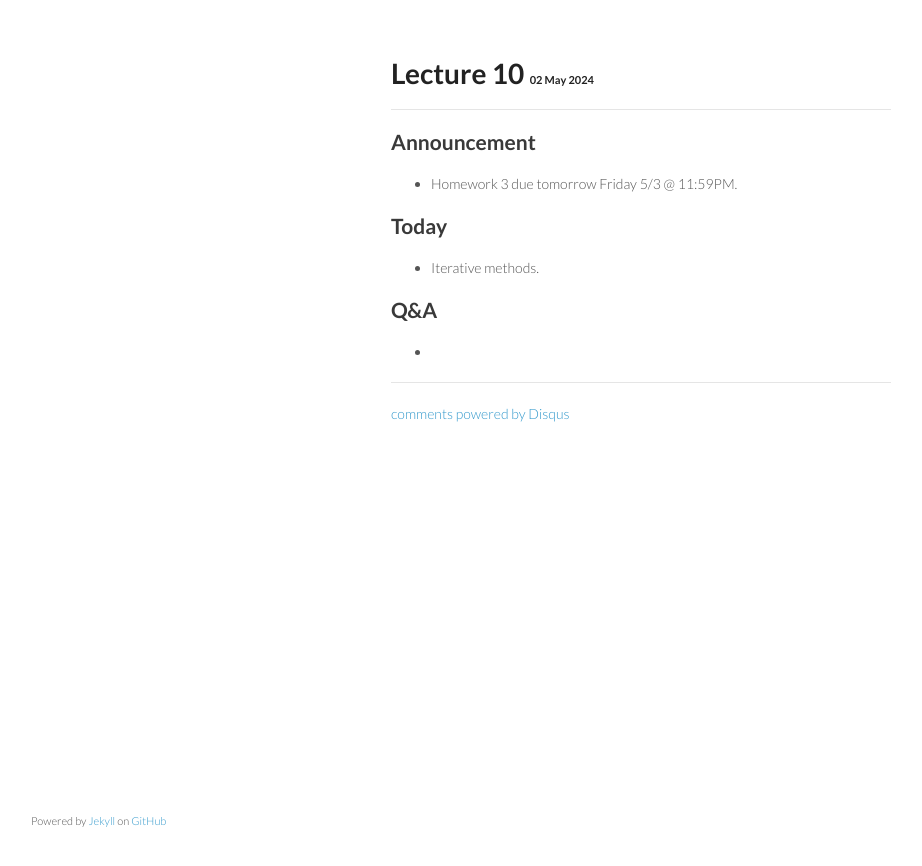
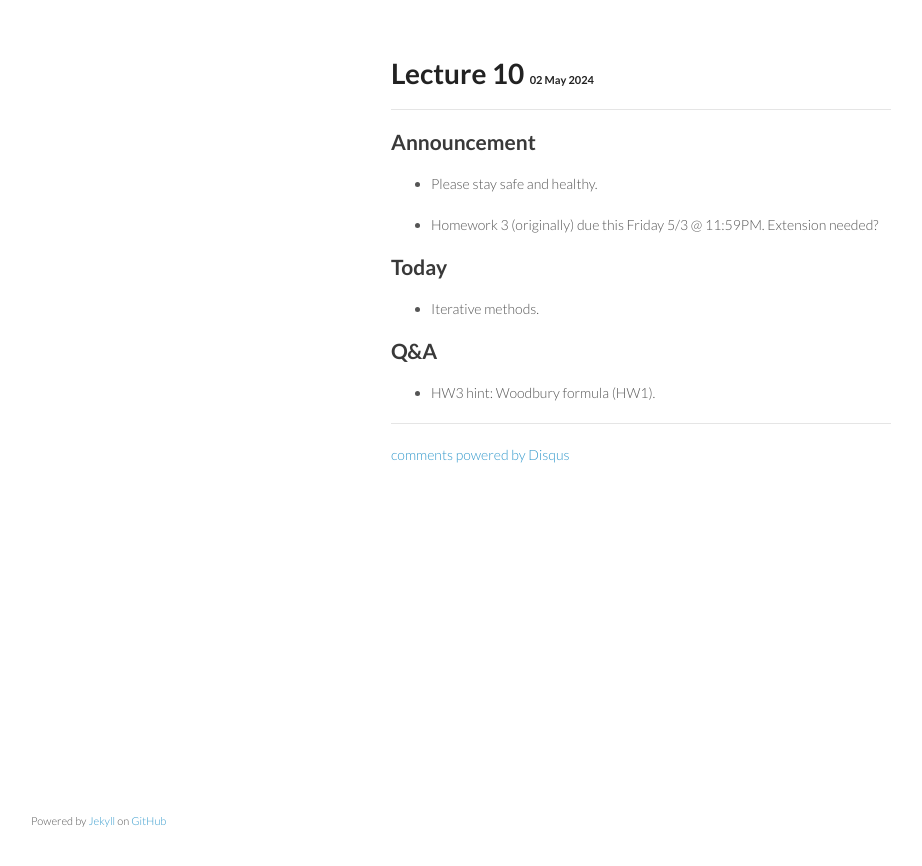
Before and after one commit to ucla-biostat-257/2024spring, a Jekyll site: the page built from _posts/2024-05-02-week5-day2.md, in a window 1280 px wide. Shown: the top 866 px of the page, without its empty margins (179-1101 px from the left). Built offline with Jekyll 4.4.1, drawn with Linux system fonts in a browser that asks for light colours; comment, search, counter and statistics services are not loaded.

Commit message:
hw3 hint

```diff
--- a/_posts/2024-05-02-week5-day2.md
+++ b/_posts/2024-05-02-week5-day2.md
@@ -6,7 +6,9 @@ category: biostat257spring2024
 
 ## Announcement
 
-* Homework 3 due tomorrow Friday 5/3 @ 11:59PM.
+* Please stay safe and healthy.
+
+* Homework 3 (originally) due this Friday 5/3 @ 11:59PM. Extension needed?
 
 ## Today
 
@@ -14,4 +16,4 @@ category: biostat257spring2024
 
 ## Q&A
 
-*
+* HW3 hint: Woodbury formula (HW1).
```
